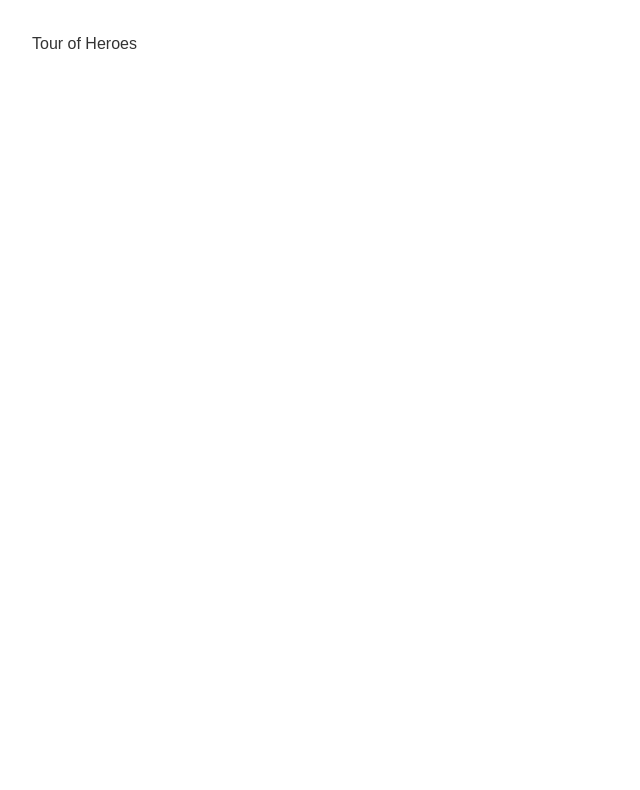
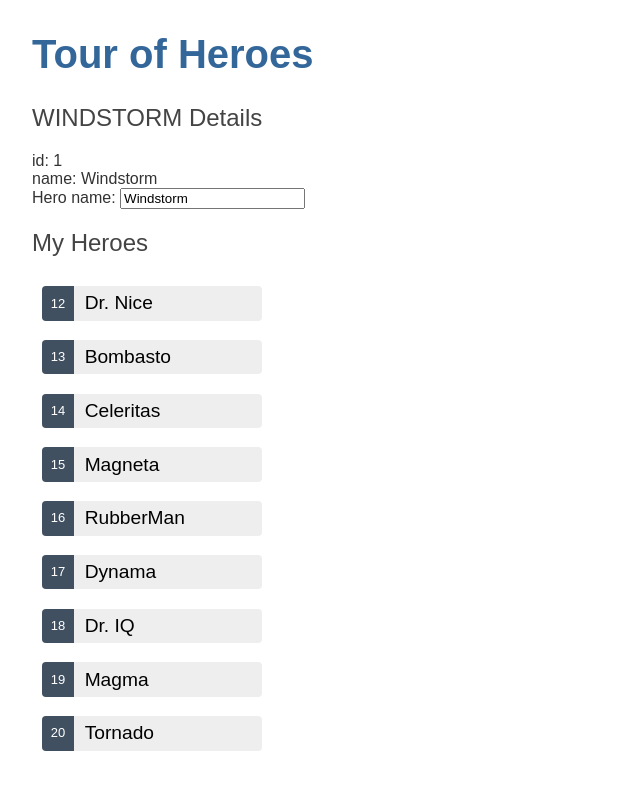
Before and after one commit to CodeAnAr4y/trainee-angular-tour-of-heroes, an Angular app: page / in a window 1280 px wide. Shown: the top 790 px of the page, without its empty margins (0-640 px from the left). Built offline with nearby package versions, Linux system fonts and the light colour scheme.

Commit message:
add: heroes, hero-detail component

```diff
--- a/src/app/app.component.html
+++ b/src/app/app.component.html
@@ -1 +1,4 @@
-{{title}}
+<h1>
+  {{ title }}
+</h1>
+<app-heroes></app-heroes>
--- /dev/null
+++ b/src/app/components/hero-detail/hero-detail.component.html
@@ -0,0 +1,13 @@
+<div *ngIf="hero">
+  <h2>{{ hero.name | uppercase }} Details</h2>
+  <div>id: {{ hero.id }}</div>
+  <div>
+    <label for="hero-name">Hero name: </label>
+    <input
+      type="text"
+      id="hero-name"
+      placeholder="name"
+      [(ngModel)]="hero.name"
+    />
+  </div>
+</div>
--- /dev/null
+++ b/src/app/components/heroes/heroes.component.css
@@ -0,0 +1,66 @@
+/* HeroesComponent's private CSS styles */
+.heroes {
+  margin: 0 0 2em 0;
+  list-style-type: none;
+  padding: 0;
+  width: 15em;
+}
+
+.heroes li {
+  display: flex;
+}
+
+.heroes button {
+  flex: 1;
+  cursor: pointer;
+  position: relative;
+  left: 0;
+  background-color: #eee;
+  margin: 0.5em;
+  padding: 0;
+  border-radius: 4px;
+  display: flex;
+  align-items: stretch;
+  height: 1.8em;
+}
+
+.heroes button:hover {
+  color: #2c3a41;
+  background-color: #e6e6e6;
+  left: 0.1em;
+}
+
+.heroes button:active {
+  background-color: #525252;
+  color: #fafafa;
+}
+
+.heroes button.selected {
+  background-color: black;
+  color: white;
+}
+
+.heroes button.selected:hover {
+  background-color: #505050;
+  color: white;
+}
+
+.heroes button.selected:active {
+  background-color: black;
+  color: white;
+}
+
+.heroes .badge {
+  display: inline-block;
+  font-size: small;
+  color: white;
+  padding: 0.8em 0.7em 0 0.7em;
+  background-color: #405061;
+  line-height: 1em;
+  margin-right: 0.8em;
+  border-radius: 4px 0 0 4px;
+}
+
+.heroes .name {
+  align-self: center;
+}
--- /dev/null
+++ b/src/app/components/heroes/heroes.component.html
@@ -0,0 +1,24 @@
+<h2>{{ hero.name | uppercase }} Details</h2>
+<div><span>id: </span> {{ hero.id }}</div>
+<div><span>name: </span> {{ hero.name }}</div>
+
+<div>
+  <label for="name"> Hero name: </label>
+  <input id="name" [(ngModel)]="hero.name" placeholder="name" />
+</div>
+
+<h2>My Heroes</h2>
+<ul class="heroes">
+  <li *ngFor="let hero of heroes">
+    <button
+      [class.selected]="hero === selectedHero"
+      type="button"
+      (click)="onSelect(hero)"
+    >
+      <span class="badge">{{ hero.id }}</span>
+      <span class="name">{{ hero.name }}</span>
+    </button>
+  </li>
+</ul>
+
+<app-hero-detail [hero]="selectedHero"></app-hero-detail>
--- /dev/null
+++ b/src/app/components/heroes/heroes.component.ts
@@ -0,0 +1,28 @@
+import { Component } from '@angular/core';
+import { Hero } from '../../hero';
+import { HEROES } from '../../mock-heroes';
+import { CommonModule, NgFor, NgIf, UpperCasePipe } from '@angular/common';
+import { FormsModule } from '@angular/forms';
+import { HeroDetailComponent } from '../hero-detail/hero-detail.component';
+
+@Component({
+  selector: 'app-heroes',
+  standalone: true,
+  imports: [NgFor, FormsModule, UpperCasePipe, HeroDetailComponent],
+  templateUrl: './heroes.component.html',
+  styleUrl: './heroes.component.css',
+})
+export class HeroesComponent {
+  hero: Hero = {
+    id: 1,
+    name: 'Windstorm',
+  };
+
+  selectedHero?: Hero;
+
+  heroes: Hero[] = HEROES;
+
+  onSelect(hero: Hero): void {
+    this.selectedHero = hero;
+  }
+}
--- /dev/null
+++ b/src/app/hero.ts
@@ -0,0 +1,4 @@
+export interface Hero {
+  id: number;
+  name: string;
+}
--- a/src/app/heroes/heroes.component.html
+++ /dev/null
@@ -1 +0,0 @@
-<p>heroes works!</p>
--- /dev/null
+++ b/src/app/mock-heroes.ts
@@ -0,0 +1,13 @@
+import { Hero } from './hero';
+
+export const HEROES: Hero[] = [
+  { id: 12, name: 'Dr. Nice' },
+  { id: 13, name: 'Bombasto' },
+  { id: 14, name: 'Celeritas' },
+  { id: 15, name: 'Magneta' },
+  { id: 16, name: 'RubberMan' },
+  { id: 17, name: 'Dynama' },
+  { id: 18, name: 'Dr. IQ' },
+  { id: 19, name: 'Magma' },
+  { id: 20, name: 'Tornado' },
+];
```
Also changed, not shown: src/app/app.module.ts (+11 -8 lines), src/app/components/hero-detail/hero-detail.component.ts (added, +15 -0 lines), src/app/heroes/heroes.component.ts (deleted, +0 -10 lines), src/app/components/hero-detail/hero-detail.component.css (added), 1 other file (tests, documents, lock files or other folders).
